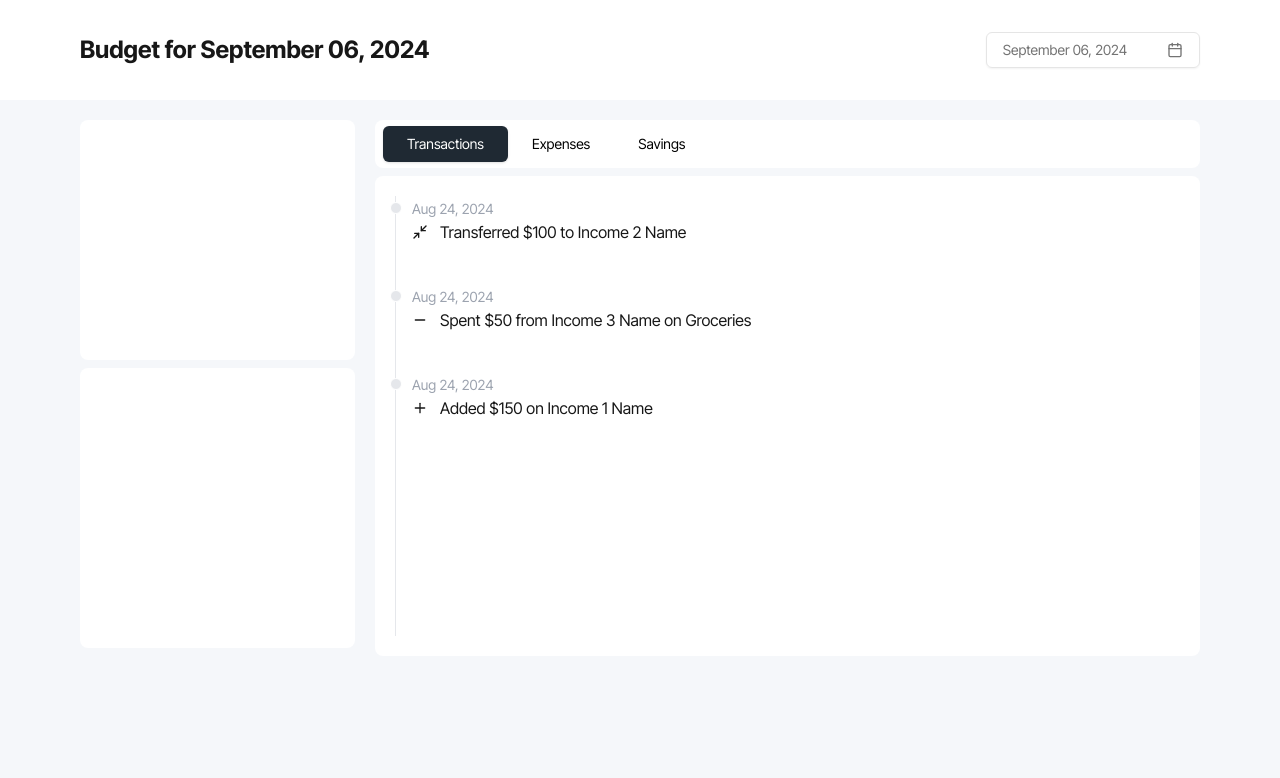
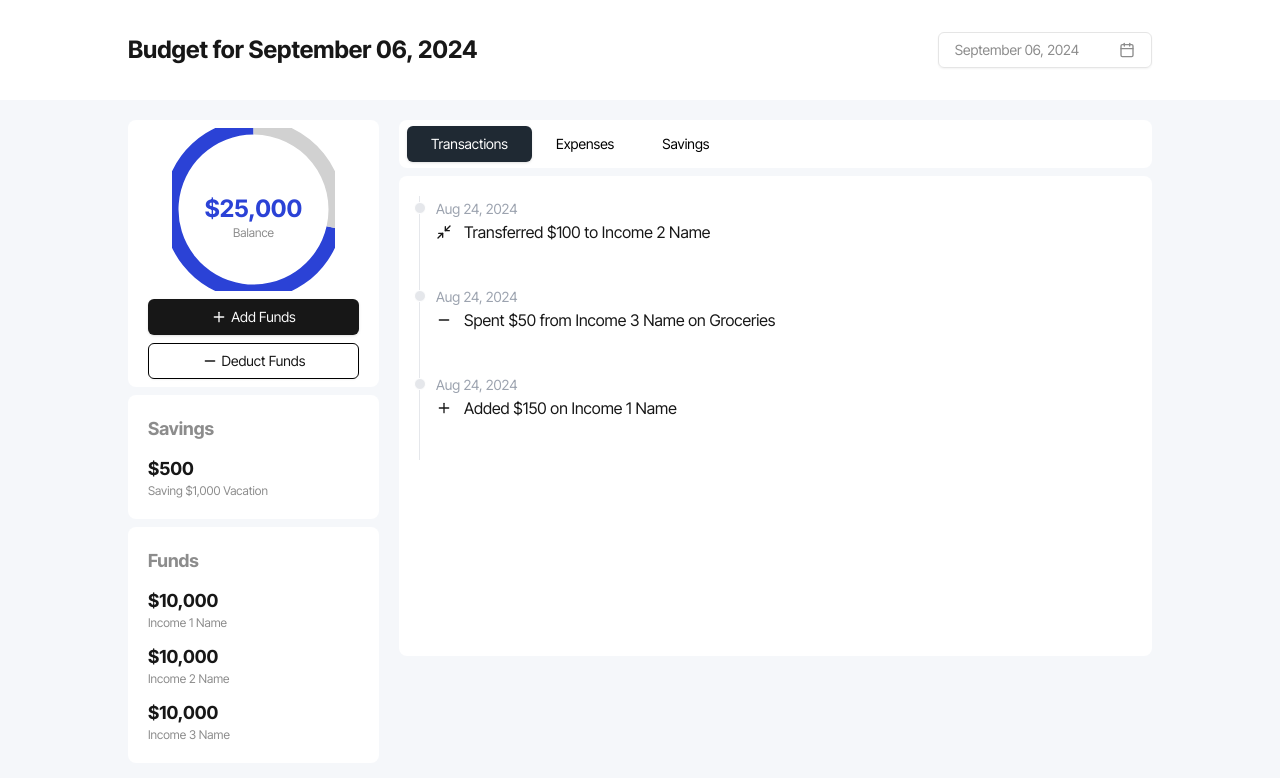
Before and after one commit to clintxx1/budget-app, a Next.js app: page / in a window 1280 px wide. Shown: the top 778 px of the page. Built offline with nearby package versions, Linux system fonts and the light colour scheme.

Commit message:
chore: additional fix for main page and code cleanup

```diff
--- a/app/_components/timeline.tsx
+++ b/app/_components/timeline.tsx
@@ -1,9 +1,28 @@
 import TimelineItem from "@/components/timelineItem";
+import { useAtom } from "jotai";
 import { Minimize2, Minus, Plus } from "lucide-react";
 import React from "react";
+import { loadingAtom } from "../store/atoms";
+import { Skeleton } from "@/components/ui/skeleton";
 
 const Timeline = () => {
+  const [loading] = useAtom(loadingAtom);
   return (
+    <section>
+      {loading ? (
+        <div className="flex flex-col h-full">
+          <ol className="relative border-s border-gray-200 dark:border-gray-700 h-full space-y-8">
+            <div className="space-y-2 h-full ml-4">
+              <Skeleton className="h-6 w-24" />
+              <Skeleton className="h-5 w-48" />
+            </div>
+            <div className="space-y-2 h-full ml-4">
+              <Skeleton className="h-6 w-24" />
+              <Skeleton className="h-5 w-48" />
+            </div>
+          </ol>
+        </div>
+      ) : (
         <div className="flex flex-col h-full">
           <ol className="relative border-s border-gray-200 dark:border-gray-700 h-full">
             <TimelineItem
@@ -25,6 +44,8 @@ const Timeline = () => {
             />
           </ol>
         </div>
+      )}
+    </section>
   );
 };
 
--- a/app/globals.css
+++ b/app/globals.css
@@ -39,7 +39,7 @@ body {
     --secondary: 0 0% 96.1%;
     --secondary-foreground: 0 0% 9%;
     --muted: 0 0% 96.1%;
-    --muted-foreground: 0 0% 45.1%;
+    --muted-foreground: 0 0% 55%;
     --accent: 0 0% 96.1%;
     --accent-foreground: 0 0% 9%;
     --destructive: 0 84.2% 60.2%;
--- a/app/page.tsx
+++ b/app/page.tsx
@@ -1,13 +1,59 @@
+"use client";
 import { Tabs, TabsContent, TabsList, TabsTrigger } from "@/components/ui/tabs";
 import Timeline from "./_components/timeline";
+import { BalanceChart } from "@/components/customChart";
+import { Button } from "@/components/ui/button";
+import { Minus, Plus } from "lucide-react";
+import Savings from "./_components/savings";
+import Funds from "./_components/funds";
+import { useEffect } from "react";
+import { Skeleton } from "@/components/ui/skeleton";
+import { useAtom } from "jotai";
+import { loadingAtom } from "./store/atoms";
 
 export default function Home() {
+  const [loading, setLoading] = useAtom<boolean>(loadingAtom);
+  const chartData = [
+    { name: "balance", value: 25000, fill: "#2B42D6" },
+    { name: "others", value: 10000, fill: "#D1D1D1" },
+  ];
+
+  useEffect(() => {
+    const loader = () => {
+      setTimeout(() => {
+        setLoading(false);
+      }, 1000);
+    };
+
+    loader();
+  }, []);
   return (
-    <div className="flex items-start w-full my-5 gap-5 px-20">
-      {/* TODO - Content */}
+    <div className="flex items-start w-full my-5 gap-5 px-32">
       <div className="w-1/4 space-y-2">
-        <div className="bg-white p-2 rounded-lg h-[30dvh]"></div>
-        <div className="bg-white p-2 rounded-lg h-[35dvh]"></div>
+        {loading ? (
+          <div className="bg-white p-2 rounded-lg flex flex-col gap-2 px-5 overflow-hidden justify-center">
+            <Skeleton className="h-44 w-44 rounded-full self-center" />
+            <Skeleton className="h-10 w-full" />
+            <Skeleton className="h-10 w-full" />
+          </div>
+        ) : (
+          <div className="bg-white p-2 rounded-lg flex flex-col gap-2 px-5 overflow-hidden justify-center">
+            <BalanceChart chartData={chartData} />
+            <Button className="space-x-1 w-full self-center">
+              <Plus className="h-4 w-4" />
+              <p>Add Funds</p>
+            </Button>
+            <Button
+              className="space-x-1 border-black w-full self-center"
+              variant={"outline"}
+            >
+              <Minus className="h-4 w-4" />
+              <p>Deduct Funds</p>
+            </Button>
+          </div>
+        )}
+        <Savings />
+        <Funds />
       </div>
       <Tabs
         defaultValue="transactions"
--- a/app/store/atoms.ts
+++ b/app/store/atoms.ts
@@ -1,4 +1,4 @@
 import { atom } from "jotai";
-import moment from "moment";
 
 export const dateAtom = atom<any>(new Date());
+export const loadingAtom = atom<boolean>(true);
--- a/components/navBar.tsx
+++ b/components/navBar.tsx
@@ -9,7 +9,7 @@ import { format } from "date-fns";
 export default function Navigation() {
   const [date] = useAtom(dateAtom);
   return (
-    <div className="flex items-center justify-between w-full py-8 px-20 bg-white">
+    <div className="flex items-center justify-between w-full py-8 px-32 bg-white">
       <p className="text-2xl font-bold">
         Budget for {format(date, "MMMM dd, yyyy")}
       </p>
--- /dev/null
+++ b/components/ui/card.tsx
@@ -0,0 +1,83 @@
+import * as React from "react";
+
+import { cn } from "@/lib/utils";
+
+const Card = React.forwardRef<
+  HTMLDivElement,
+  React.HTMLAttributes<HTMLDivElement>
+>(({ className, ...props }, ref) => (
+  <div
+    ref={ref}
+    className={cn(
+      "rounded-xl border bg-card text-card-foreground shadow",
+      className,
+    )}
+    {...props}
+  />
+));
+Card.displayName = "Card";
+
+const CardHeader = React.forwardRef<
+  HTMLDivElement,
+  React.HTMLAttributes<HTMLDivElement>
+>(({ className, ...props }, ref) => (
+  <div
+    ref={ref}
+    className={cn("flex flex-col space-y-1.5 p-6", className)}
+    {...props}
+  />
+));
+CardHeader.displayName = "CardHeader";
+
+const CardTitle = React.forwardRef<
+  HTMLParagraphElement,
+  React.HTMLAttributes<HTMLHeadingElement>
+>(({ className, ...props }, ref) => (
+  <h3
+    ref={ref}
+    className={cn("font-semibold leading-none tracking-tight", className)}
+    {...props}
+  />
+));
+CardTitle.displayName = "CardTitle";
+
+const CardDescription = React.forwardRef<
+  HTMLParagraphElement,
+  React.HTMLAttributes<HTMLParagraphElement>
+>(({ className, ...props }, ref) => (
+  <p
+    ref={ref}
+    className={cn("text-sm text-muted-foreground", className)}
+    {...props}
+  />
+));
+CardDescription.displayName = "CardDescription";
+
+const CardContent = React.forwardRef<
+  HTMLDivElement,
+  React.HTMLAttributes<HTMLDivElement>
+>(({ className, ...props }, ref) => (
+  <div ref={ref} className={cn("p-6 pt-0", className)} {...props} />
+));
+CardContent.displayName = "CardContent";
+
+const CardFooter = React.forwardRef<
+  HTMLDivElement,
+  React.HTMLAttributes<HTMLDivElement>
+>(({ className, ...props }, ref) => (
+  <div
+    ref={ref}
+    className={cn("flex items-center p-6 pt-0", className)}
+    {...props}
+  />
+));
+CardFooter.displayName = "CardFooter";
+
+export {
+  Card,
+  CardHeader,
+  CardFooter,
+  CardTitle,
+  CardDescription,
+  CardContent,
+};
--- /dev/null
+++ b/components/ui/skeleton.tsx
@@ -0,0 +1,15 @@
+import { cn } from "@/lib/utils";
+
+function Skeleton({
+  className,
+  ...props
+}: React.HTMLAttributes<HTMLDivElement>) {
+  return (
+    <div
+      className={cn("animate-pulse rounded-md bg-primary/10", className)}
+      {...props}
+    />
+  );
+}
+
+export { Skeleton };
```
Lines whose indentation alone changed are shown as unchanged.
